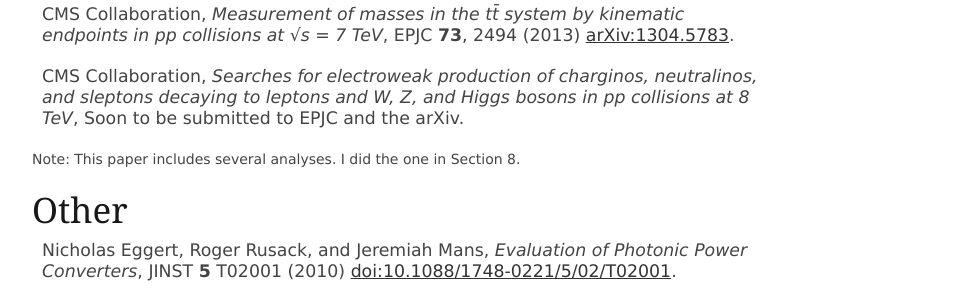
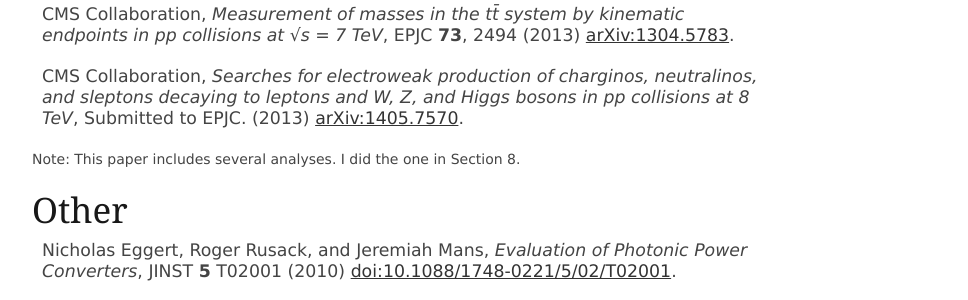
Before and after one commit to neggert/neggert.github.io, a Jekyll site: the page built from publications/index.md, in a window 1280 px wide. Shown: the part 354-654 px from the top of the page, without its empty margins (138-1106 px from the left). Built offline with Jekyll 4.4.1, drawn with Linux system fonts in a browser that asks for light colours.

Commit message:
Update publications

```diff
--- a/publications/index.md
+++ b/publications/index.md
@@ -30,7 +30,9 @@ Since members of the collaboration sign all papers, there are many CMS publicati
 <span class="author">CMS Collaboration,</span>
 <span class="title">
 Searches for electroweak production of charginos, neutralinos, and sleptons decaying to leptons and W, Z, and Higgs bosons in pp collisions at 8 TeV</span>,
-<span class="journal">Soon to be submitted to EPJC and the arXiv</span>.
+<span class="journal">Submitted to EPJC</span>.
+<span class="year">(2013)</span>
+<span class="arxiv"><a href="http://arxiv.org/abs/1405.7570">arXiv:1405.7570</a></span>.
 </cite>
 
 Note: This paper includes several analyses. I did the one in Section 8.
```
